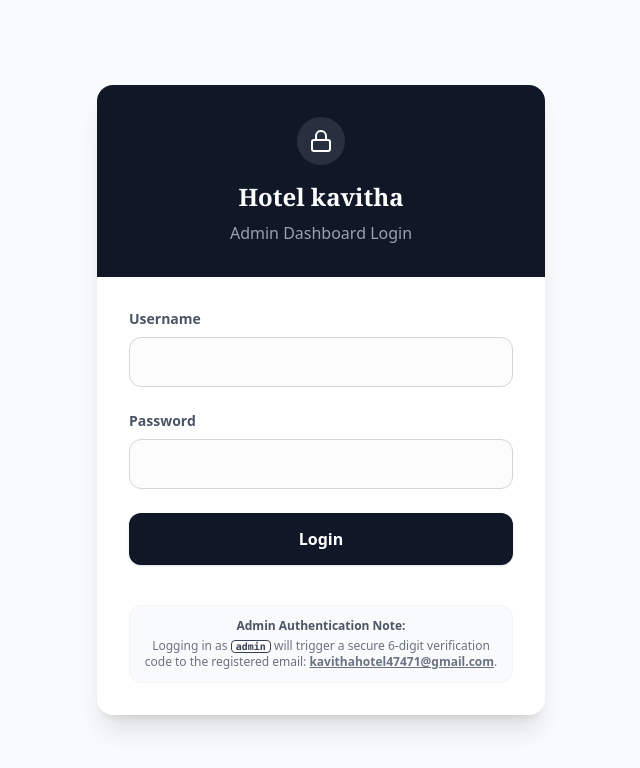
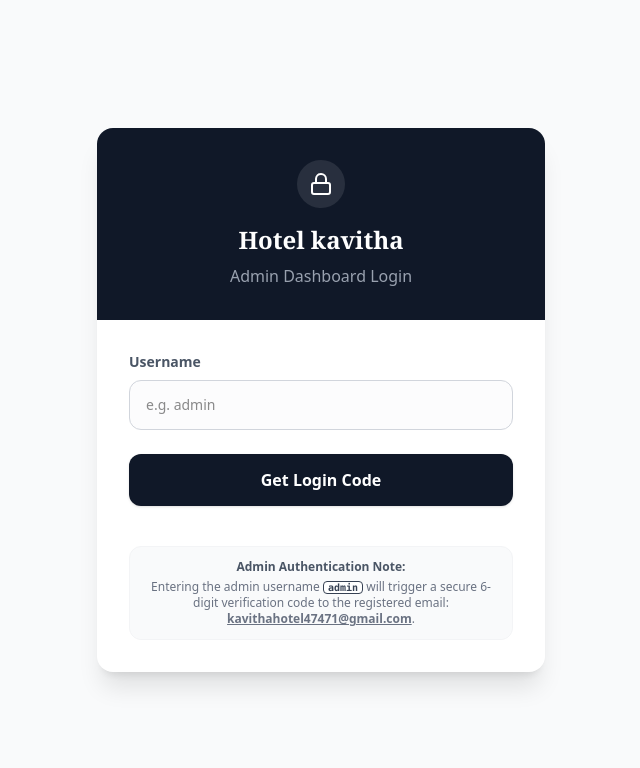
Before and after one commit to Harinithin-ops/qr_order_table, a React (Vite) app in the folder frontend/: page /login in a window 1280 px wide. Shown: the top 768 px of the page, without its empty margins (319-959 px from the left). Built offline with nearby package versions, Linux system fonts and the light colour scheme; what @react-pdf/renderer would draw is missing.

Commit message:
feat: remove password validation requirement and UI input field from Admin Dashboard Login, allowing username and OTP login

```diff
--- a/frontend/src/pages/Login.tsx
+++ b/frontend/src/pages/Login.tsx
@@ -5,7 +5,6 @@ import { Lock, ShieldAlert } from 'lucide-react';
 
 export default function LoginPage() {
   const [username, setUsername] = useState('');
-  const [password, setPassword] = useState('');
   const [error, setError] = useState('');
   const [loading, setLoading] = useState(false);
 
@@ -26,7 +25,7 @@ export default function LoginPage() {
       const res = await fetch('/api/auth/login', {
         method: 'POST',
         headers: { 'Content-Type': 'application/json' },
-        body: JSON.stringify({ username, password }),
+        body: JSON.stringify({ username }),
       });
 
       if (res.ok) {
@@ -92,7 +91,7 @@ export default function LoginPage() {
         {/* Body */}
         <div className="p-8">
           {!otpRequired ? (
-            /* Phase 1: Username & Password */
+            /* Phase 1: Username Only */
             <form onSubmit={handleLogin} className="space-y-6">
               {error && (
                 <div className="p-3 bg-red-50 text-red-600 rounded-lg text-sm text-center">
@@ -107,17 +106,7 @@ export default function LoginPage() {
                   value={username}
                   onChange={(e) => setUsername(e.target.value)}
                   className="w-full px-4 py-3.5 border border-gray-300 rounded-xl focus:outline-none focus:ring-2 focus:ring-gray-900 focus:border-transparent text-sm transition bg-gray-50/50"
-                  required
-                />
-              </div>
-
-              <div>
-                <label className="block text-sm font-semibold text-gray-600 mb-2">Password</label>
-                <input
-                  type="password"
-                  value={password}
-                  onChange={(e) => setPassword(e.target.value)}
-                  className="w-full px-4 py-3.5 border border-gray-300 rounded-xl focus:outline-none focus:ring-2 focus:ring-gray-900 focus:border-transparent text-sm transition bg-gray-50/50"
+                  placeholder="e.g. admin"
                   required
                 />
               </div>
@@ -127,12 +116,12 @@ export default function LoginPage() {
                 disabled={loading}
                 className="w-full bg-gray-900 text-white font-bold py-3.5 px-4 rounded-xl hover:bg-black transition-colors focus:outline-none disabled:opacity-70 font-semibold shadow-sm"
               >
-                {loading ? 'Authenticating...' : 'Login'}
+                {loading ? 'Sending Code...' : 'Get Login Code'}
               </button>
 
               <div className="text-xs text-gray-500 text-center mt-4 space-y-1 bg-gray-50 p-3 rounded-xl border border-gray-100">
                 <p className="font-semibold text-gray-600">Admin Authentication Note:</p>
-                <p>Logging in as <span className="font-mono bg-white px-1 border rounded text-[10px] font-bold text-gray-700">admin</span> will trigger a secure 6-digit verification code to the registered email: <span className="font-bold underline">{adminEmail || 'kavithahotel47471@gmail.com'}</span>.</p>
+                <p>Entering the admin username <span className="font-mono bg-white px-1 border rounded text-[10px] font-bold text-gray-700">admin</span> will trigger a secure 6-digit verification code to the registered email: <span className="font-bold underline">{adminEmail || 'kavithahotel47471@gmail.com'}</span>.</p>
               </div>
             </form>
           ) : (
```
Also changed, not shown: 1 other file (tests, documents, lock files or other folders).
